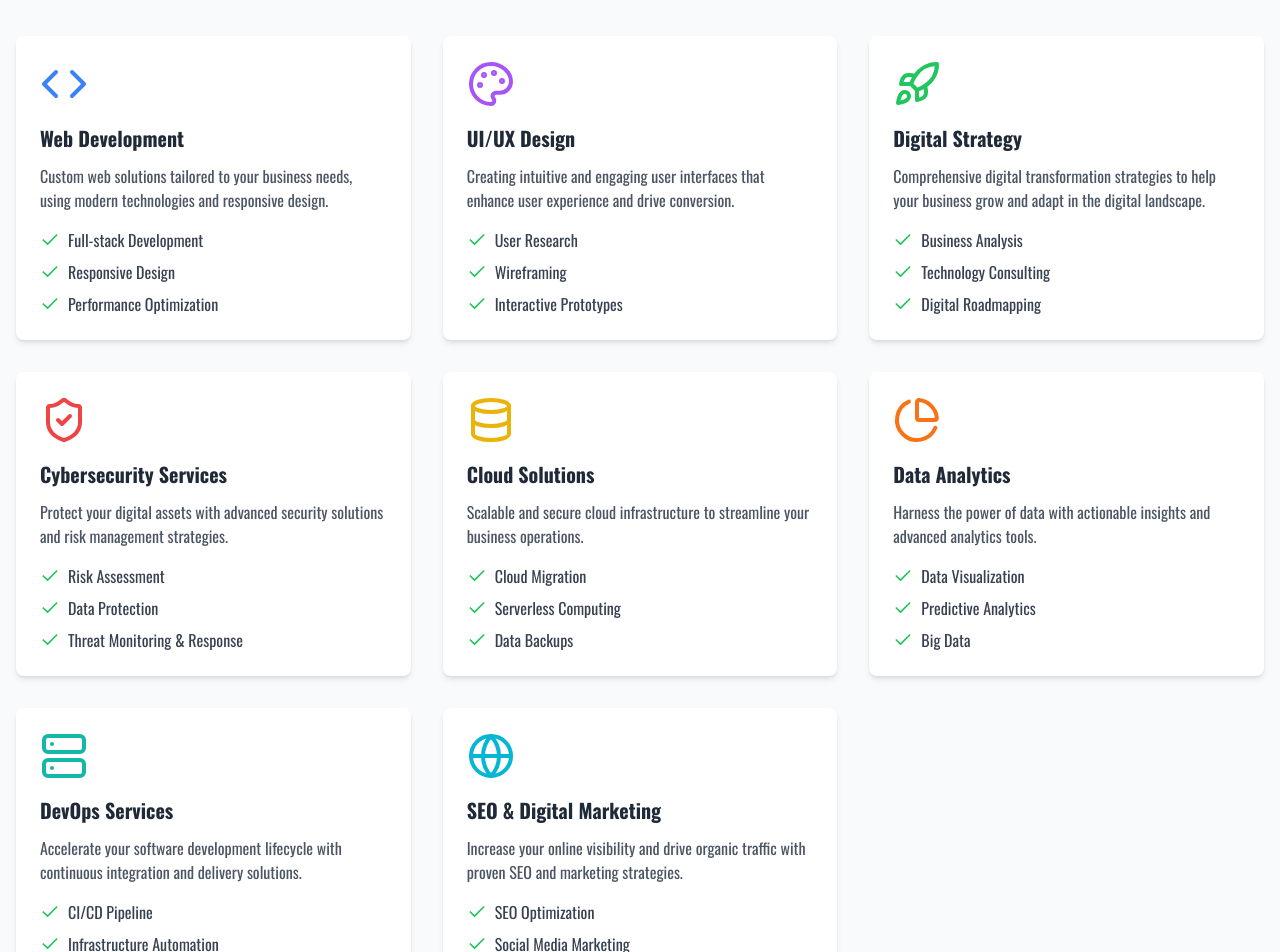
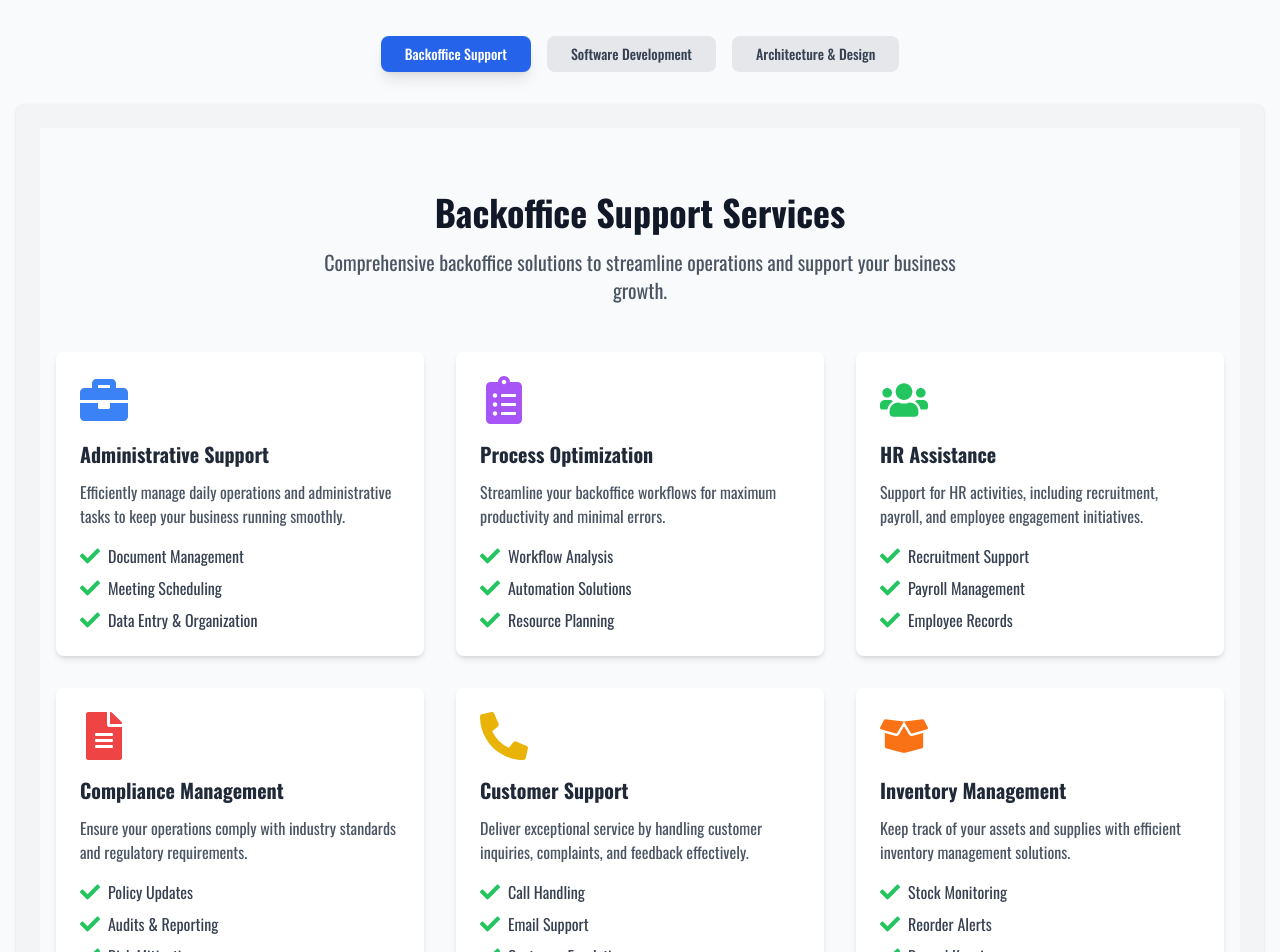
Before and after one commit to waseemarchiwiz/safesolutions-portfolio-webapp, a React (Vite) app: page /services in a window 1280 px wide. Shown: the part 640-1592 px from the top of the page. Built offline with nearby package versions, Linux system fonts and the light colour scheme.

Commit message:
Added two New  Tab VIew in Services pages

```diff
--- /dev/null
+++ b/src/components/servicescomponents/BackofficeServicesTab.jsx
@@ -0,0 +1,140 @@
+import {
+  FaBriefcase,
+  FaClipboardList,
+  FaUsers,
+  FaFileAlt,
+  FaPhoneAlt,
+  FaBoxOpen,
+  FaBuilding,
+  FaCog,
+  FaCheck,
+} from "react-icons/fa";
+
+const backofficeServices = [
+  {
+    icon: <FaBriefcase className="w-12 h-12 text-blue-500" />,
+    title: "Administrative Support",
+    description:
+      "Efficiently manage daily operations and administrative tasks to keep your business running smoothly.",
+    features: [
+      "Document Management",
+      "Meeting Scheduling",
+      "Data Entry & Organization",
+    ],
+  },
+  {
+    icon: <FaClipboardList className="w-12 h-12 text-purple-500" />,
+    title: "Process Optimization",
+    description:
+      "Streamline your backoffice workflows for maximum productivity and minimal errors.",
+    features: [
+      "Workflow Analysis",
+      "Automation Solutions",
+      "Resource Planning",
+    ],
+  },
+  {
+    icon: <FaUsers className="w-12 h-12 text-green-500" />,
+    title: "HR Assistance",
+    description:
+      "Support for HR activities, including recruitment, payroll, and employee engagement initiatives.",
+    features: ["Recruitment Support", "Payroll Management", "Employee Records"],
+  },
+  {
+    icon: <FaFileAlt className="w-12 h-12 text-red-500" />,
+    title: "Compliance Management",
+    description:
+      "Ensure your operations comply with industry standards and regulatory requirements.",
+    features: ["Policy Updates", "Audits & Reporting", "Risk Mitigation"],
+  },
+  {
+    icon: <FaPhoneAlt className="w-12 h-12 text-yellow-500" />,
+    title: "Customer Support",
+    description:
+      "Deliver exceptional service by handling customer inquiries, complaints, and feedback effectively.",
+    features: ["Call Handling", "Email Support", "Customer Escalation"],
+  },
+  {
+    icon: <FaBoxOpen className="w-12 h-12 text-orange-500" />,
+    title: "Inventory Management",
+    description:
+      "Keep track of your assets and supplies with efficient inventory management solutions.",
+    features: ["Stock Monitoring", "Reorder Alerts", "Record Keeping"],
+  },
+  {
+    icon: <FaBuilding className="w-12 h-12 text-teal-500" />,
+    title: "Facility Management",
+    description:
+      "Handle maintenance and operational aspects of your workplace for a better working environment.",
+    features: [
+      "Maintenance Scheduling",
+      "Vendor Coordination",
+      "Facility Audits",
+    ],
+  },
+  {
+    icon: <FaCog className="w-12 h-12 text-cyan-500" />,
+    title: "Technical Support",
+    description:
+      "Provide technical assistance to ensure uninterrupted functionality of backoffice systems.",
+    features: [
+      "Software Troubleshooting",
+      "IT Asset Management",
+      "System Updates",
+    ],
+  },
+];
+
+const ServiceCard = ({ icon, title, description, features }) => (
+  <div className="bg-white dark:bg-[#18181B] p-6 rounded-lg shadow-md hover:shadow-xl transition-all duration-300 transform hover:-translate-y-2">
+    <div className="mb-4">{icon}</div>
+    <h3 className="text-xl font-bold mb-3 dark:text-white text-gray-800">
+      {title}
+    </h3>
+    <p className="text-gray-600 dark:text-gray-300 mb-4">{description}</p>
+    <ul className="space-y-2">
+      {features.map((feature, index) => (
+        <li
+          key={index}
+          className="flex items-center text-gray-700 dark:text-gray-300"
+        >
+          <FaCheck className="w-5 h-5 mr-2 text-green-500" /> {feature}
+        </li>
+      ))}
+    </ul>
+  </div>
+);
+
+const BackofficeServicesTab = () => (
+  <div className="min-h-screen bg-gray-50 dark:bg-[#18181B] py-16 px-4">
+    <div className="container mx-auto">
+      <div className="text-center mb-12">
+        <h1 className="text-4xl font-extrabold text-gray-900 dark:text-white mb-4">
+          Backoffice Support Services
+        </h1>
+        <p className="text-xl text-gray-600 dark:text-gray-300 max-w-2xl mx-auto">
+          Comprehensive backoffice solutions to streamline operations and
+          support your business growth.
+        </p>
+      </div>
+      <div className="grid md:grid-cols-3 gap-8">
+        {backofficeServices.map((service, index) => (
+          <ServiceCard
+            key={index}
+            icon={service.icon}
+            title={service.title}
+            description={service.description}
+            features={service.features}
+          />
+        ))}
+      </div>
+      <div className="text-center mt-12">
+        <button className="bg-blue-600 text-white px-8 py-3 rounded-full hover:bg-blue-700 transition-colors font-semibold">
+          Get Started
+        </button>
+      </div>
+    </div>
+  </div>
+);
+
+export default BackofficeServicesTab;
--- a/src/pages/Client/Services.jsx
+++ b/src/pages/Client/Services.jsx
@@ -1,4 +1,4 @@
-import React from "react";
+import React, { useState } from "react";
 import {
   Check,
   Rocket,
@@ -12,107 +12,35 @@ import {
 } from "lucide-react";
 import { motion } from "framer-motion";
 import ScrollToTop from "../../globals/ScrollToTop";
+import TabComponent from "@/globals/TabComponents";
+import ServicesTab from "./ServicesTab";
+import BackofficeServicesTab from "@/components/servicescomponents/BackofficeServicesTab";
 
+const Services = () => {
+  const [activeTab, setActiveTab] = useState(0);
 
-
-const services = [
+  const tabs = [
     {
-    icon: <CodeIcon className="w-12 h-12 text-blue-500" />,
-    title: "Web Development",
-    description:
-      "Custom web solutions tailored to your business needs, using modern technologies and responsive design.",
-    features: [
-      "Full-stack Development",
-      "Responsive Design",
-      "Performance Optimization",
-    ],
+      title: "Backoffice Support",
+      content: <BackofficeServicesTab />,
     },
     {
-    icon: <PaletteIcon className="w-12 h-12 text-purple-500" />,
-    title: "UI/UX Design",
-    description:
-      "Creating intuitive and engaging user interfaces that enhance user experience and drive conversion.",
-    features: ["User Research", "Wireframing", "Interactive Prototypes"],
+      title: "Software Development",
+      content: <ServicesTab />,
     },
     {
-    icon: <Rocket className="w-12 h-12 text-green-500" />,
-    title: "Digital Strategy",
-    description:
-      "Comprehensive digital transformation strategies to help your business grow and adapt in the digital landscape.",
-    features: [
-      "Business Analysis",
-      "Technology Consulting",
-      "Digital Roadmapping",
-    ],
-  },
-  {
-    icon: <ShieldCheckIcon className="w-12 h-12 text-red-500" />,
-    title: "Cybersecurity Services",
-    description:
-      "Protect your digital assets with advanced security solutions and risk management strategies.",
-    features: [
-      "Risk Assessment",
-      "Data Protection",
-      "Threat Monitoring & Response",
-    ],
-  },
-  {
-    icon: <DatabaseIcon className="w-12 h-12 text-yellow-500" />,
-    title: "Cloud Solutions",
-    description:
-      "Scalable and secure cloud infrastructure to streamline your business operations.",
-    features: ["Cloud Migration", "Serverless Computing", "Data Backups"],
-  },
-
-  {
-    icon: <ChartPieIcon className="w-12 h-12 text-orange-500" />,
-    title: "Data Analytics",
-    description:
-      "Harness the power of data with actionable insights and advanced analytics tools.",
-    features: ["Data Visualization", "Predictive Analytics", "Big Data"],
-  },
-  {
-    icon: <ServerIcon className="w-12 h-12 text-teal-500" />,
-    title: "DevOps Services",
-    description:
-      "Accelerate your software development lifecycle with continuous integration and delivery solutions.",
-    features: ["CI/CD Pipeline", "Infrastructure Automation", "Monitoring"],
-  },
-
-  {
-    icon: <GlobeIcon className="w-12 h-12 text-cyan-500" />,
-    title: "SEO & Digital Marketing",
-    description:
-      "Increase your online visibility and drive organic traffic with proven SEO and marketing strategies.",
-    features: [
-      "SEO Optimization",
-      "Social Media Marketing",
-      "Content Creation",
-    ],
+      title: "Architecture & Design",
+      content: (
+        <p>
+          We provide cutting-edge architecture and design services to bring your
+          creative visions to life.
+        </p>
+      ),
     },
   ];
-
-const ServiceCard = ({ icon, title, description, features }) => (
-  <div className="bg-white dark:bg-[#18181B] p-6 rounded-lg shadow-md hover:shadow-xl transition-all duration-300 transform hover:-translate-y-2">
-    <div className="mb-4">{icon}</div>
-    <h3 className="text-xl font-bold mb-3 dark:text-white text-gray-800">
-      {title}
-    </h3>
-    <p className="text-gray-600 dark:text-white mb-4">{description}</p>
-    <ul className="space-y-2">
-      {features.map((feature, index) => (
-        <li
-          key={index}
-          className="flex items-center text-gray-700 dark:text-white"
-        >
-          <Check className="w-5 h-5 mr-2 text-green-500 dark:text-white" />{" "}
-          {feature}
-        </li>
-      ))}
-    </ul>
-  </div>
-);
-const Services = () => {
+  const handleTabClick = (index) => {
+    setActiveTab(index);
+  };
   return (
     <div>
       <div
@@ -139,7 +67,7 @@ const Services = () => {
           </p>
         </motion.div>
       </div>
-      <div className="min-h-screen bg-gray-50  dark:bg-[#18181B] py-16 px-4">
+      <div className="min-h-screen bg-gray-50 flex flex-col  items-center    dark:bg-[#18181B] py-16 px-4">
         <div className="container mx-auto">
           <div className="text-center mb-12">
             <h1 className="text-4xl font-extrabold text-gray-900 mb-4">
@@ -150,25 +78,29 @@ const Services = () => {
               thrive in the modern world.
             </p>
           </div>
-          <div className="grid md:grid-cols-3 gap-8 dark:bg-[#18181B]">
-            {services.map((service, index) => (
-              <ServiceCard
+        </div>
+        <div className="tabs flex justify-center mb-8">
+          {tabs.map((tab, index) => (
+            <button
               key={index}
-                icon={service.icon}
-                title={service.title}
-                description={service.description}
-                features={service.features}
-              />
+              onClick={() => handleTabClick(index)}
+              className={`px-6 py-2 mx-2 text-sm font-medium rounded-lg transition-all duration-300 ${
+                activeTab === index
+                  ? "bg-blue-600 text-white shadow-lg"
+                  : "bg-gray-200 text-gray-700 hover:bg-blue-200"
+              }`}
+            >
+              {tab.title}
+            </button>
           ))}
         </div>
-          <div className="text-center mt-12">
-            <button className="bg-blue-600 text-white px-8 py-3 rounded-full hover:bg-blue-700 transition-colors font-semibold">
-              Get Started
-            </button>
-          </div>
-        </div>
+
+        {/* Tab Content */}
+        <div className="tab-content bg-gray-100 p-6 rounded-lg shadow">
+          {tabs[activeTab].content}
         </div>
         <ScrollToTop />
+      </div>
     </div>
   );
 };
```
Lines whose indentation alone changed are shown as unchanged.
